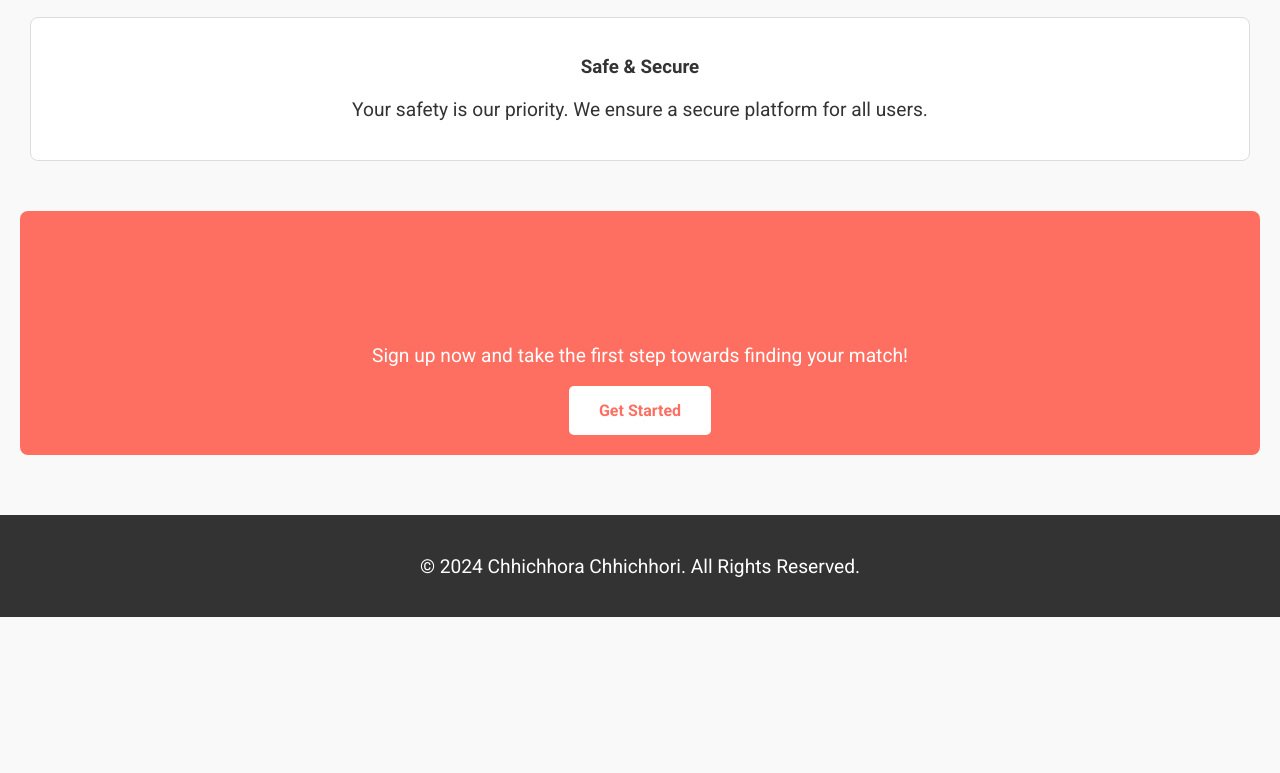
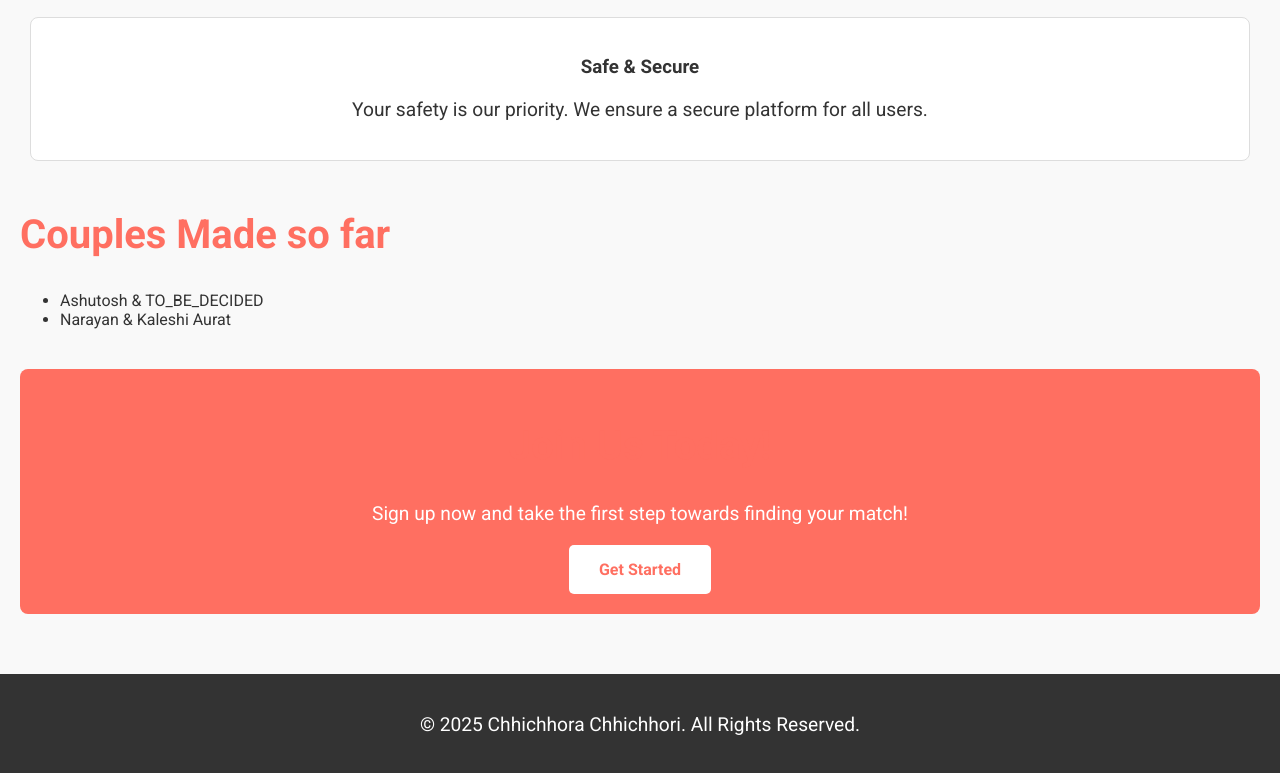
Before and after one commit to chhichhorachhichhori/chhichhorachhichhori.github.io, a plain HTML site: page index.html in a window 1280 px wide. Shown: the part 625-1398 px from the top of the page. Before the commit the page ends 1242 px from the top, so only its background shows below. Drawn offline with Linux system fonts and the light colour scheme.

Commit message:
Update index.html

```diff
--- a/index.html
+++ b/index.html
@@ -37,6 +37,15 @@
             </div>
         </section>
 
+        <!-- New section added here -->
+        <section class="couples">
+            <h2>Couples Made so far</h2>
+            <ul>
+                <li>Ashutosh & TO_BE_DECIDED</li>
+                <li>Narayan & Kaleshi Aurat</li>
+            </ul>
+        </section>
+
         <section class="call-to-action">
             <h2>Join Us Today!</h2>
             <p>Sign up now and take the first step towards finding your match!</p>
@@ -45,7 +54,7 @@
     </main>
 
     <footer>
-        <p>&copy; 2024 Chhichhora Chhichhori. All Rights Reserved.</p>
+        <p>&copy; 2025 Chhichhora Chhichhori. All Rights Reserved.</p>
     </footer>
 </body>
 </html>
```
